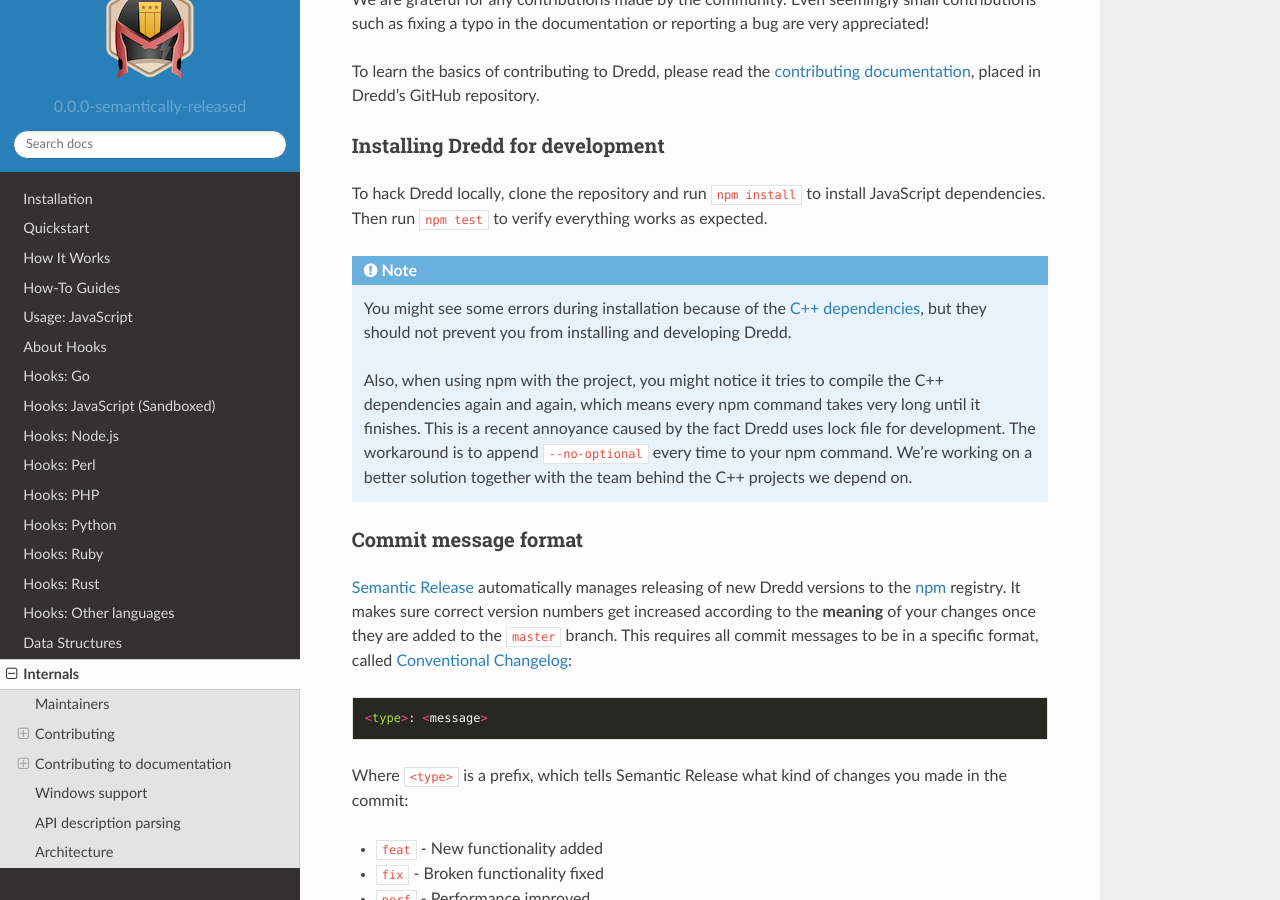
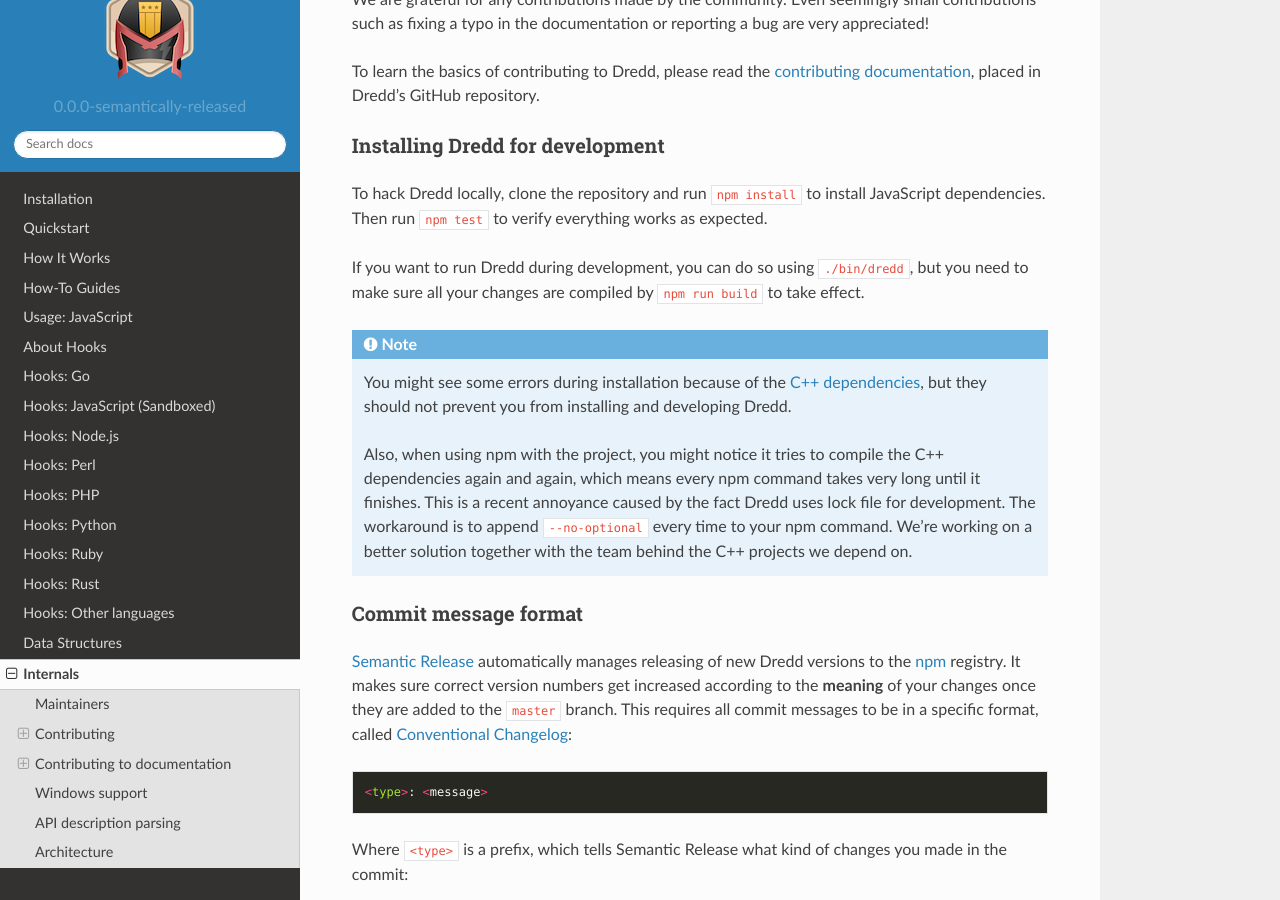
Before and after one commit to apiaryio/dredd, a Sphinx documentation site: the page built from docs/internals.rst, in a window 1280 px wide and 900 px high, scrolled down 884 px. Built offline with Sphinx 7.4.7 and the Read the Docs theme 2.0.0, drawn with Linux system fonts in a browser that asks for light colours; pages that are not in the unit, such as notebooks, are missing from menus.

Commit message:
docs: be specific about installing, add info about ./bin/dredd

```diff
--- a/docs/internals.rst
+++ b/docs/internals.rst
@@ -15,7 +15,6 @@
 -----------
 
 `Apiary <https://apiary.io/>`__ is the main author and maintainer of Dredd’s `upstream repository <https://github.com/apiaryio/dredd>`__. Currently responsible people are:
-
 
 -  `@paraskakis <https://github.com/paraskakis>`__ - product decisions, feature requests
 -  `@honzajavorek <https://github.com/honzajavorek>`__ - lead of development
@@ -39,10 +38,14 @@
 To learn the basics of contributing to Dredd, please read the `contributing documentation <https://github.com/apiaryio/dredd/blob/master/CONTRIBUTING.md#readme>`__, placed in Dredd's GitHub repository.
 
 
+.. _install-dev:
+
 Installing Dredd for development
 ~~~~~~~~~~~~~~~~~~~~~~~~~~~~~~~~
 
 To hack Dredd locally, clone the repository and run ``npm install`` to install JavaScript dependencies. Then run ``npm test`` to verify everything works as expected.
+
+If you want to run Dredd during development, you can do so using ``./bin/dredd``, but you need to make sure all your changes are compiled by ``npm run build`` to take effect.
 
 .. note::
 
```
Also changed, not shown: other parts of docs/internals.rst (+2 -0 lines), CONTRIBUTING.md (+7 -5 lines).
